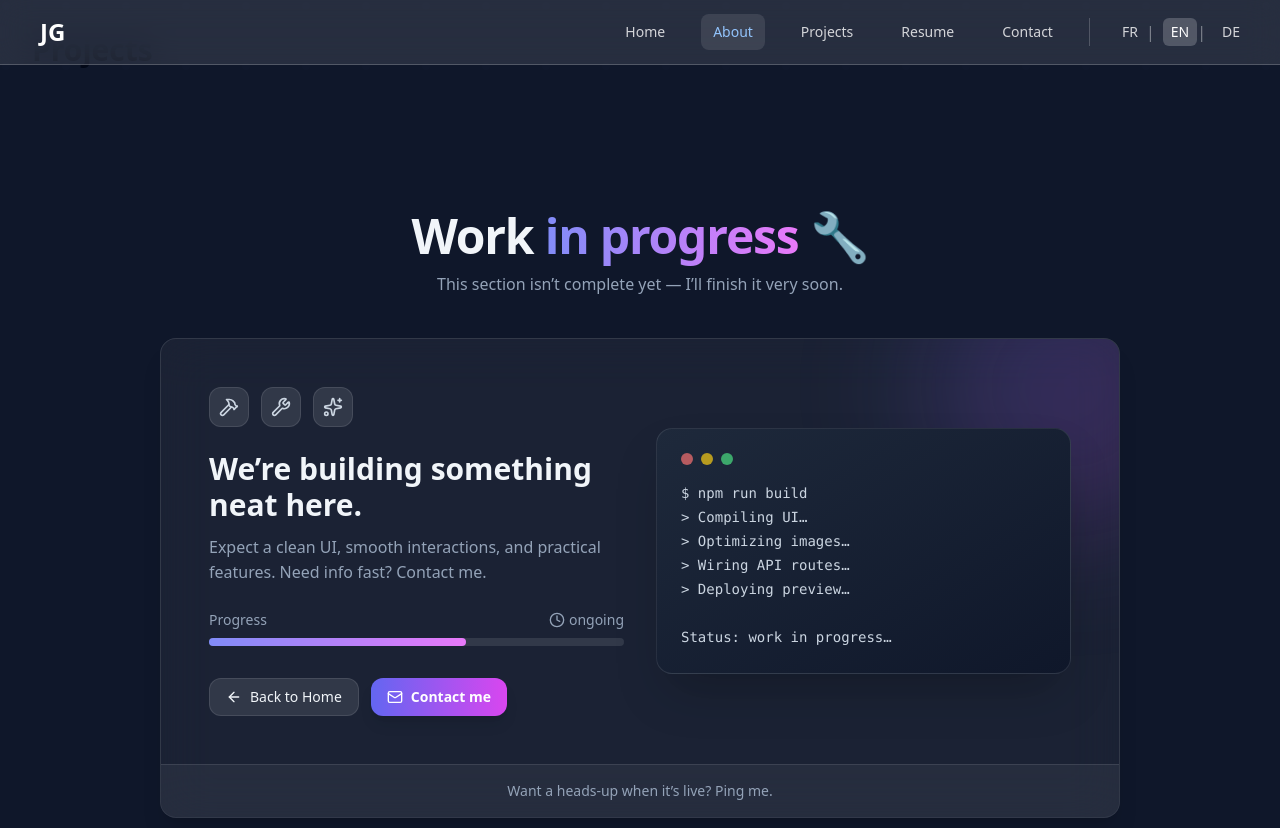
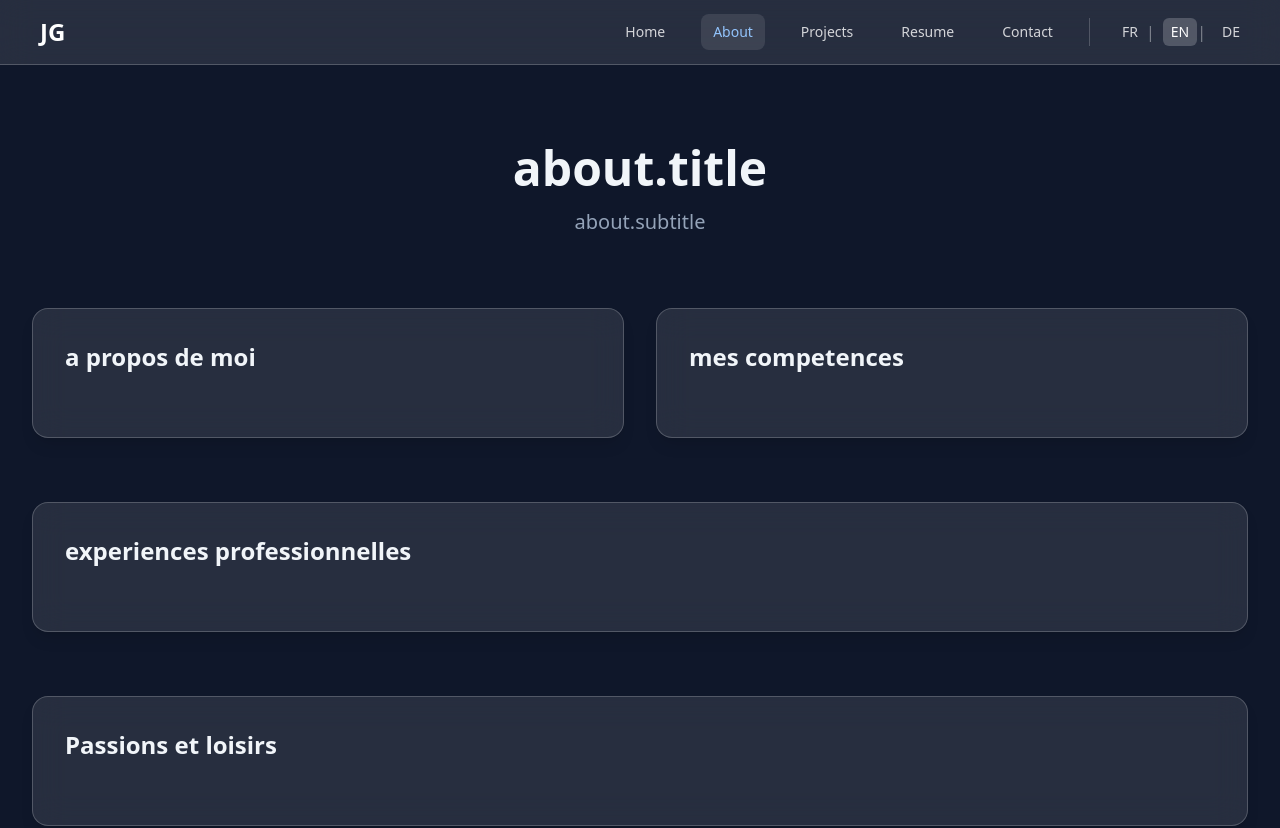
Before and after one commit to jubbakka/portfolio, a React (Vite) app in the folder front/: page /about in a window 1280 px wide. Shown: the top 828 px of the page. Built offline with nearby package versions, Linux system fonts and the light colour scheme.

Commit message:
feat(about): about page structure

```diff
--- a/front/src/pages/About.tsx
+++ b/front/src/pages/About.tsx
@@ -1,12 +1,51 @@
 import WIP from "../components/WIP.tsx";
+import {GlassCard} from "../components/ui/glass-card.tsx";
+import {motion} from "framer-motion";
+import {Mail, MapPin, Phone, Send} from "lucide-react";
+import {useForm} from "react-hook-form";
+import {useTranslation} from "react-i18next";
+
 
 export default function About() {
+    const {t} = useTranslation();
     return (
-        <div>
-            <div className="p-8">
-                <h1 className="text-3xl font-bold">Projects</h1>
-            </div>
-            <WIP/>
-        </div>
+        <main className="min-h-screen px-4 pt-32 pb-16 bg-slate-900 text-slate-100">
+            <section className="container mx-auto px-4 py-4">
+                <header className="text-center mb-10">
+                    <h1 className="text-4xl md:text-5xl font-bold bg-clip-text mb-4">{t("about.title")}</h1>
+                    <p className="text-slate-400 mt-2 text-lg md:text-xl max-w-2xl mx-auto">
+                        {t("about.subtitle")}
+                    </p>
+                </header>
+            </section>
+            <section className="container mx-auto px-4 py-4">
+                <div className="grid gap-8 md:grid-cols-2 mb-16">
+                    <GlassCard className="p-8 h-full">
+                        <h3 className="text-2xl font-bold mb-8">
+                            a propos de moi
+                        </h3>
+                    </GlassCard>
+                    <GlassCard className="p-8 h-full">
+                        <h3 className="text-2xl font-bold mb-8">
+                            mes competences
+                        </h3>
+                    </GlassCard>
+                </div>
+                <GlassCard className="mb-16 p-8">
+                    <h3 className="text-2xl font-bold mb-8">
+                        experiences professionnelles
+                    </h3>
+                </GlassCard>
+
+                <GlassCard className="mb-16 p-8">
+                    <h3 className="text-2xl font-bold mb-8">
+                        Passions et loisirs
+                    </h3>
+                </GlassCard>
+            </section>
+
+
+        </main>
+
     );
 }
```
